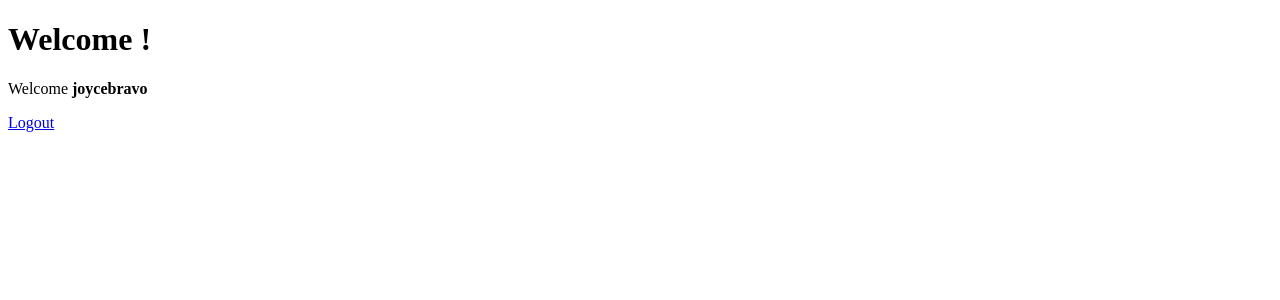
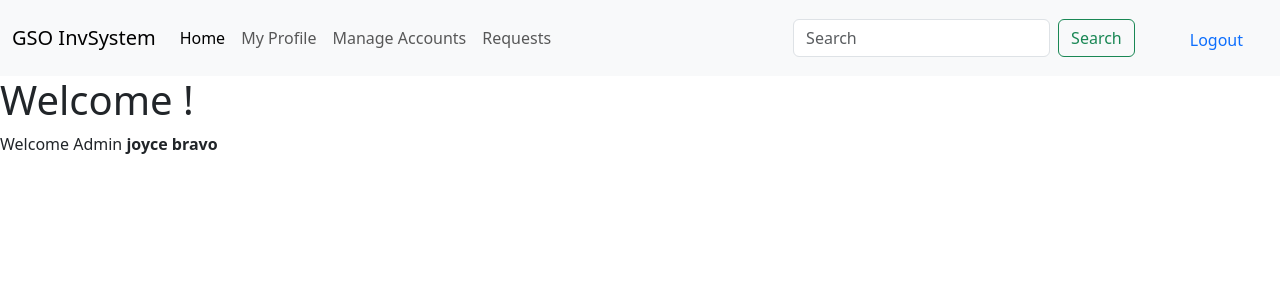
Before and after one commit to robertramos07281021/gsoinvsystem, a PHP site: page / in a window 1280 px wide. Shown: the top 300 px of the page. Run offline with PHP 8.4, Linux system fonts and the light colour scheme; a user stored in the database is signed in.

Commit message:
update account

```diff
--- a/index.php
+++ b/index.php
@@ -7,12 +7,15 @@
     <meta name="viewport" content="width=device-width, initial-scale=1.0">
 
     <script src="https://unpkg.com/sweetalert/dist/sweetalert.min.js"></script>
+    <link href="https://cdn.jsdelivr.net/npm/bootstrap@5.3.0/dist/css/bootstrap.min.css" rel="stylesheet" integrity="sha384-9ndCyUaIbzAi2FUVXJi0CjmCapSmO7SnpJef0486qhLnuZ2cdeRhO02iuK6FUUVM" crossorigin="anonymous">
 
-
+<!-- Bootstrap -->
+<script src="https://cdn.jsdelivr.net/npm/bootstrap@5.3.0/dist/js/bootstrap.bundle.min.js" integrity="sha384-geWF76RCwLtnZ8qwWowPQNguL3RmwHVBC9FhGdlKrxdiJJigb/j/68SIy3Te4Bkz" crossorigin="anonymous"></script>
+<script src="https://cdn.jsdelivr.net/npm/@popperjs/core@2.11.8/dist/umd/popper.min.js" integrity="sha384-I7E8VVD/ismYTF4hNIPjVp/Zjvgyol6VFvRkX/vR+Vc4jQkC+hVqc2pM8ODewa9r" crossorigin="anonymous"></script>
+<script src="https://cdn.jsdelivr.net/npm/bootstrap@5.3.0/dist/js/bootstrap.min.js" integrity="sha384-fbbOQedDUMZZ5KreZpsbe1LCZPVmfTnH7ois6mU1QK+m14rQ1l2bGBq41eYeM/fS" crossorigin="anonymous"></script>
     <title>GSO Invsys</title>
 </head>
 <body>
-    <h1>Welcome !</h1>
 <?php
     if (isset($_SESSION['success'])):
 
@@ -22,7 +25,7 @@
         echo $_SESSION['success'];
         unset($_SESSION['success']);
     ?>
-</h3>
+
 
 
 <?php endif ?>
@@ -30,8 +33,69 @@
 <?php
 if (isset($_SESSION['username'])): ?>
 
-    <p> Welcome <strong> <?php echo $_SESSION['firstname'] . $_SESSION['lastname'];  ?>  </strong></p>
-    <p> <a href="index.php?logout='1'"> Logout </a></p>
+<!-- Navbar -->
+<nav class="navbar navbar-expand-lg bg-body-tertiary">
+  <div class="container-fluid">
+    <a class="navbar-brand" href="index.php">GSO InvSystem</a>
+    <button class="navbar-toggler" type="button" data-bs-toggle="collapse" data-bs-target="#navbarScroll" aria-controls="navbarScroll" aria-expanded="false" aria-label="Toggle navigation">
+      <span class="navbar-toggler-icon"></span>
+    </button>
+
+    <div class="collapse navbar-collapse" id="navbarScroll">
+      <ul class="navbar-nav me-auto my-2 my-lg-0 navbar-nav-scroll" style="--bs-scroll-height: 100px;">
+        <li class="nav-item">
+          <a class="nav-link active" aria-current="page" href="index.php">Home</a>
+        </li>
+
+        <li class="nav-item">
+          <a class="nav-link" href="update_account.php">My Profile</a>
+        </li>
+
+
+
+        <!-- <li class="nav-item dropdown">
+          <a class="nav-link dropdown-toggle" href="#" role="button" data-bs-toggle="dropdown" aria-expanded="false">
+            Link
+          </a> -->
+
+          <!-- <ul class="dropdown-menu">
+            <li><a class="dropdown-item" href="#">Action</a></li>
+            <li><a class="dropdown-item" href="#">Another action</a></li>
+            <li><hr class="dropdown-divider"></li>
+            <li><a class="dropdown-item" href="#">Something else here</a></li>
+          </ul>
+        </li>
+-->
+        <li class="nav-item">
+          <a class="nav-link" href="#">Manage Accounts</a>
+        </li>
+
+        <li class="nav-item">
+          <a class="nav-link" href="#">Requests</a>
+        </li>
+      </ul>
+
+      <form class="d-flex" role="search">
+        <input class="form-control me-2" type="search" placeholder="Search" aria-label="Search">
+        <button class="btn btn-outline-success" type="submit">Search</button>
+
+      </form>
+        <p style="margin-left:55px; margin-right:25px; text-align:center; margin-top:20px;"> <a href="index.php?logout='1'" style="text-decoration:none;"> Logout </a> </p>
+    </div>
+  </div>
+</nav>
+
+
+<h1>Welcome !</h1>
+
+
+    <p> Welcome  Admin<strong> <?php echo $_SESSION['firstname'] ." ". $_SESSION['lastname'];  ?>  </strong></p>
+
 <?php endif ?>
+
+</h3>
+
+
+
 </body>
 </html>
```
Also changed, not shown: update_account.php (added, +87 -0 lines).
